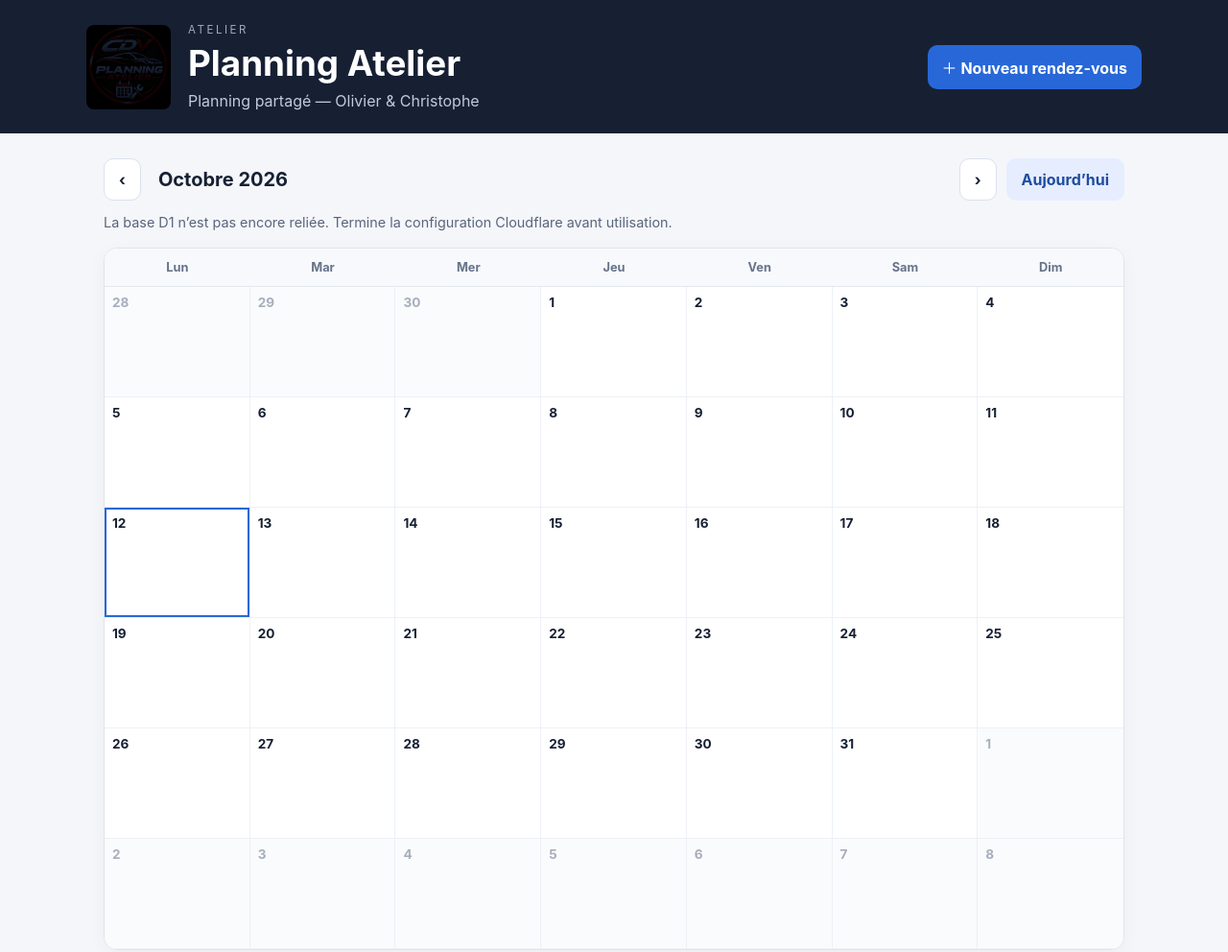
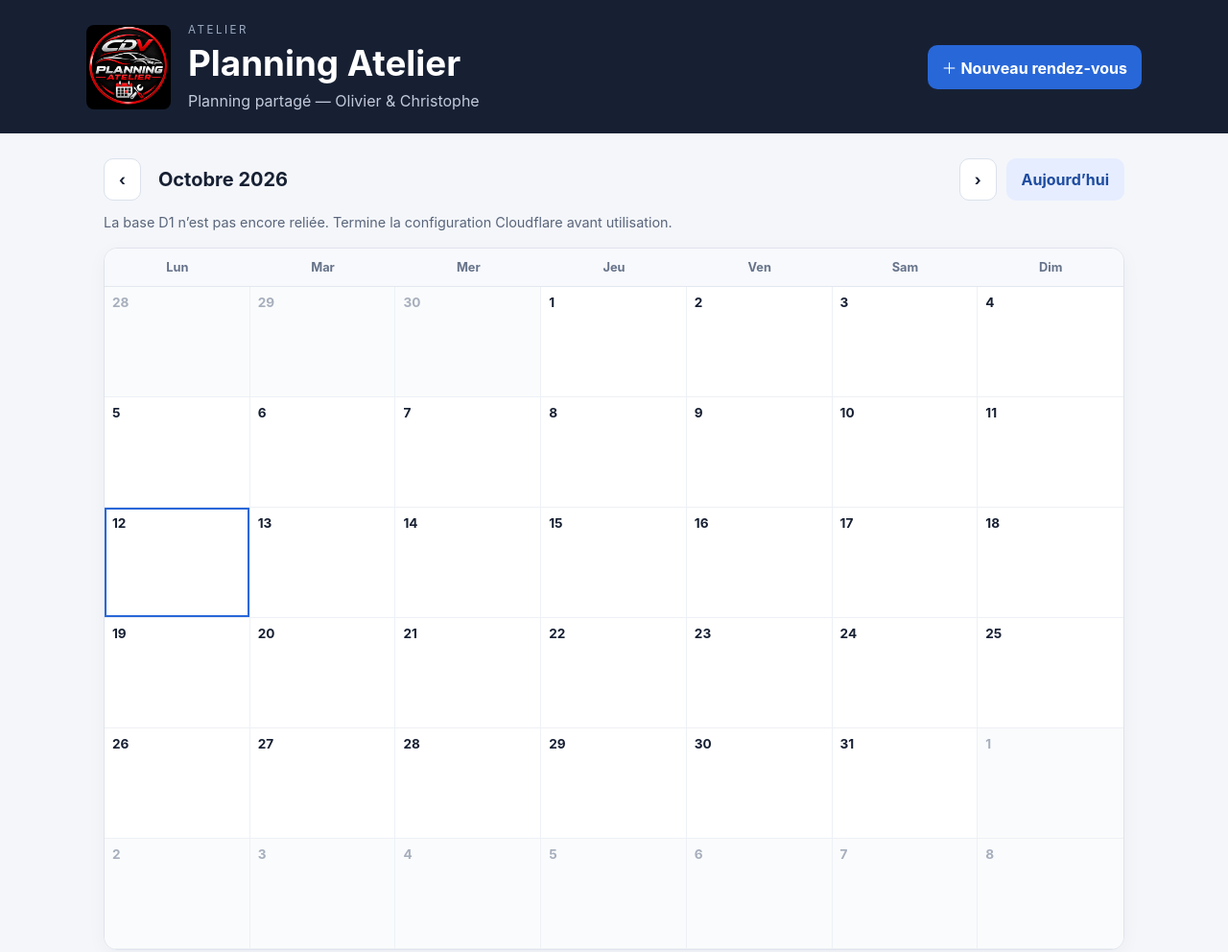
Before and after one commit to olivierhouard-coder/planning-atelier, a plain HTML site: page public/index.html in a window 1280 px wide. Shown: the top 992 px of the page at 96% size. Drawn offline with Linux system fonts and the light colour scheme; no server answers.

Commit message:
Rétablit le style du logo précédent

```diff
--- a/public/style.css
+++ b/public/style.css
@@ -1,6 +1,6 @@
 :root{font-family:Inter,ui-sans-serif,system-ui,-apple-system,"Segoe UI",sans-serif;color:#172033;background:#f4f6fa;font-synthesis:none}
 *{box-sizing:border-box}body{margin:0}header{background:#172033;color:white;padding:24px max(18px,calc((100% - 1100px)/2));display:flex;align-items:center;justify-content:space-between;gap:20px}
-.brand{display:flex;align-items:center;gap:18px;min-width:0}.brand-logo{display:block;width:88px;height:88px;object-fit:contain;flex:0 0 auto;border-radius:8px;mix-blend-mode:multiply}
+.brand{display:flex;align-items:center;gap:18px;min-width:0}.brand-logo{display:block;width:88px;height:88px;object-fit:contain;flex:0 0 auto;border-radius:8px}
 h1{margin:0;font-size:clamp(1.6rem,4vw,2.3rem)}.eyebrow{letter-spacing:.22em;font-size:.72rem;color:#9daac2;margin:0 0 5px}.subtitle{color:#c2cada;margin:7px 0 0}
 button{font:inherit;border:0;border-radius:10px;padding:11px 15px;background:#2867d8;color:white;font-weight:650;cursor:pointer}button:hover{filter:brightness(1.05)}button:focus-visible,input:focus-visible,textarea:focus-visible{outline:3px solid #8ab4ff;outline-offset:2px}
 main{max-width:1100px;margin:26px auto;padding:0 18px}.toolbar{display:flex;align-items:center;gap:10px;margin-bottom:14px}.toolbar h2{margin:0 auto 0 8px;font-size:1.25rem;text-transform:capitalize}.toolbar button{background:white;color:#172033;border:1px solid #dbe1eb}.toolbar #today{background:#e6edff;color:#1e4ca0;border-color:transparent}
```
